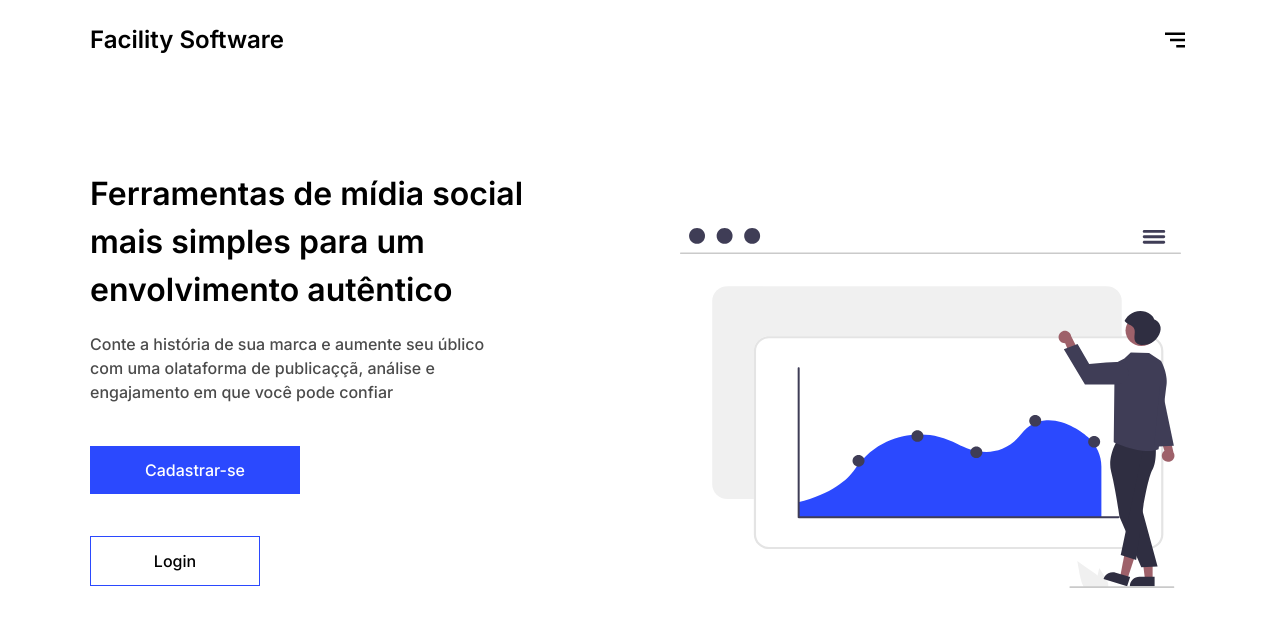
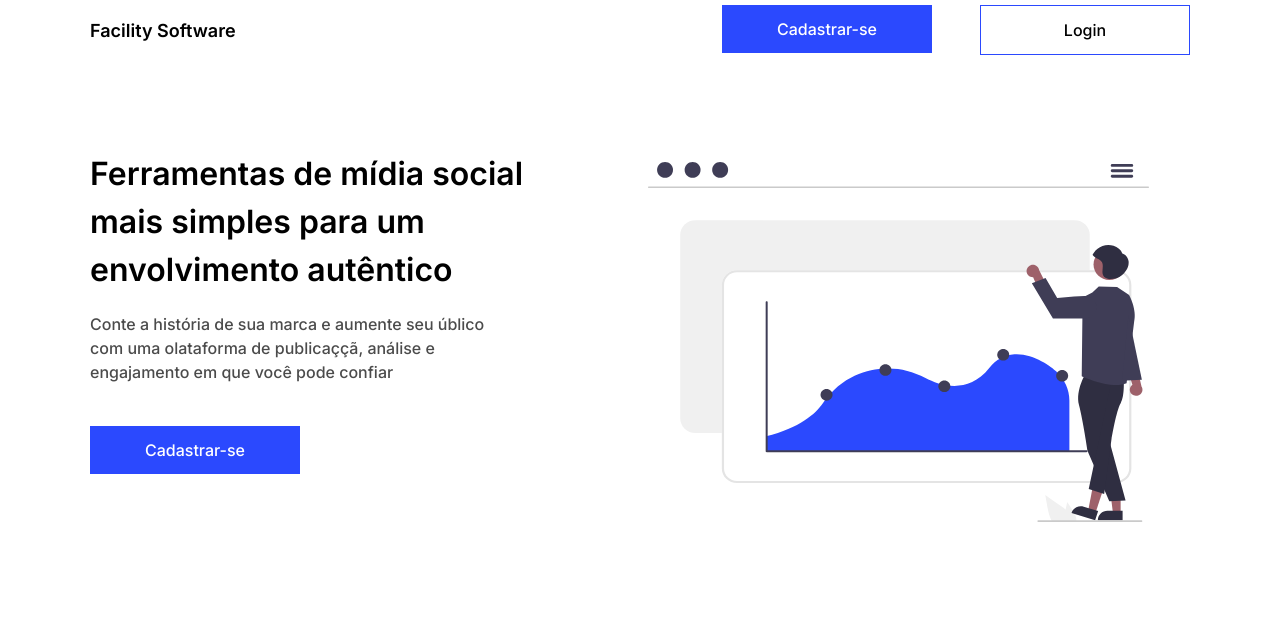
Before and after one commit to Wesllenbr/leads, a plain HTML site: page index.html in a window 1280 px wide. Drawn offline with Linux system fonts and the light colour scheme.

Commit message:
Update style.css

```diff
--- a/css/style.css
+++ b/css/style.css
@@ -78,6 +78,26 @@ img {
     padding-top: 3.75rem;
 }
 
+.btn__primary {
+    display: inline-block;
+    text-align: center;
+    background-color: var(--acent-color);
+    color: #fff;
+    width: 10.125rem;
+    padding: 12px 20px;
+    margin-right: 1.5rem;
+}
+
+.btn__secondary {
+    display: inline-block;
+    text-align: center;
+    border: solid 1px var(--acent-color);
+    width: 7.75rem;
+    color: var(--black-color);
+    padding: 12px 20px;
+}
+
+/*=============== NAVBAR ===============*/
 .navbar {
     display: flex;
     justify-content: space-between;
@@ -97,7 +117,6 @@ img {
 
 .nav__list .btn__secondary {
     display: none;
-
 }
 
 .nav__list .menu__icon {
@@ -105,27 +124,10 @@ img {
     height: 1.875rem;
 }
 
-.btn__primary {
-    display: block;
-    text-align: center;
-    background-color: var(--acent-color);
-    color: #fff;
-    width: 10.125rem;
-    padding: 12px 20px;
-}
-
-.btn__secondary {
-    display: block;
-    text-align: center;
-    border: solid 1px var(--acent-color);
-    width: 7.75rem;
-    color: var(--black-color);
-    padding: 12px 20px;
-}
-
 .description {
     margin-bottom: 3.75rem;
 }
+
 .description h1 {
     max-width: 31.938rem;
     margin-bottom: 0.75rem;
@@ -139,6 +141,7 @@ img {
 
 
 
+
 @media(min-width: 75rem) {
     .container {
         margin: 0 auto;
@@ -148,17 +151,9 @@ img {
         padding-top: 5.625rem;
     }
 
-      .navbar {
-          display: flex;
-          justify-content: space-between;
-          align-items: center;
-          height: 80px;
-      }
-
-      .navbar .logo {
-          color: var(--black-color);
-          font-size: 1.5rem;
-          font-weight: var(--font-semi-bold);
+    .description .btn__secondary {
+        display: none;
+        background-color: tomato;
     }
 
     .nav__list {
@@ -166,29 +161,25 @@ img {
         gap: 1.5rem;
     }
 
-      .btn__primary {
-          display: block;
-          text-align: center;
-          background-color: var(--acent-color);
-          color: #fff;
-          width: 13.125rem;
-          padding: 12px 20px;
+    .nav__list .menu__icon {
+        display: none;
     }
 
-      .btn__secondary {
+    .nav__list .btn__primary, .description .btn__primary {
         display: block;
-          text-align: center;
-          border: solid 1px var(--acent-color);
-          width: 10.625rem;
-          color: var(--black-color);
-          padding: 12px 20px;
+        width: 13.125rem;
+    }
+
+    .nav__list .btn__secondary {
+        display: block;
+        width: 13.125rem;
     }
 
     .content__container{
         display: grid;
         grid-template-columns: repeat(2, 1fr);
         align-items: center;
-          gap: 5rem;
+        gap: 1rem;
     }
 
     .description h1 {
@@ -205,63 +196,4 @@ img {
         display: block;
         margin-top: 2.625rem;
     }
-
-      .navbar {
-          display: flex;
-          justify-content: space-between;
-          align-items: center;
-          height: 80px;
 }
-
-      .navbar .logo {
-          color: var(--black-color);
-          font-size: 1.5rem;
-          font-weight: var(--font-semi-bold);
-      }
-
-      .nav__list {
-          display: flex;
-          gap: 1.5rem;
-      }
-
-      .btn__primary {
-          display: block;
-          text-align: center;
-          background-color: var(--acent-color);
-          color: #fff;
-          width: 13.125rem;
-          padding: 12px 20px;
-      }
-
-      .btn__secondary {
-          display: block;
-          text-align: center;
-          border: solid 1px var(--acent-color);
-          width: 10.625rem;
-          color: var(--black-color);
-          padding: 12px 20px;
-      }
-
-      .content__container{
-          display: grid;
-          grid-template-columns: repeat(2, 1fr);
-          align-items: center;
-          gap: 5rem;
-      }
-
-      .description h1 {
-          max-width: 31.938rem;
-          margin-bottom: 1.125rem;
-      }
-
-      .description p {
-          max-width: 26.75rem;
-          opacity: 0.7;
-      }
-
-      .description a {
-          display: block;
-          margin-top: 2.625rem;
-      }
-
-}
```
Lines whose indentation alone changed are shown as unchanged.
